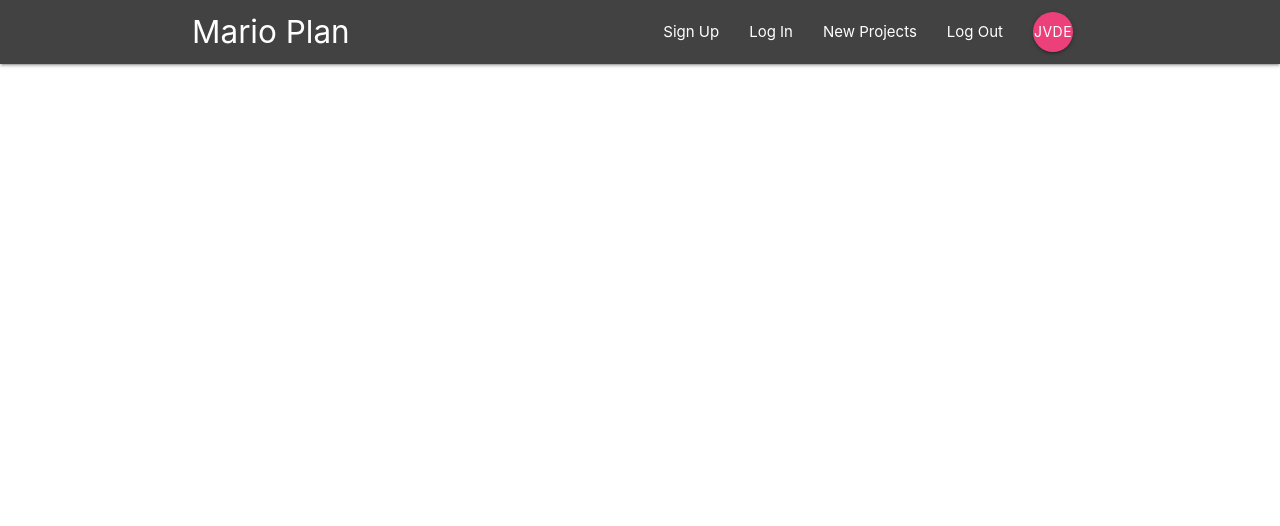
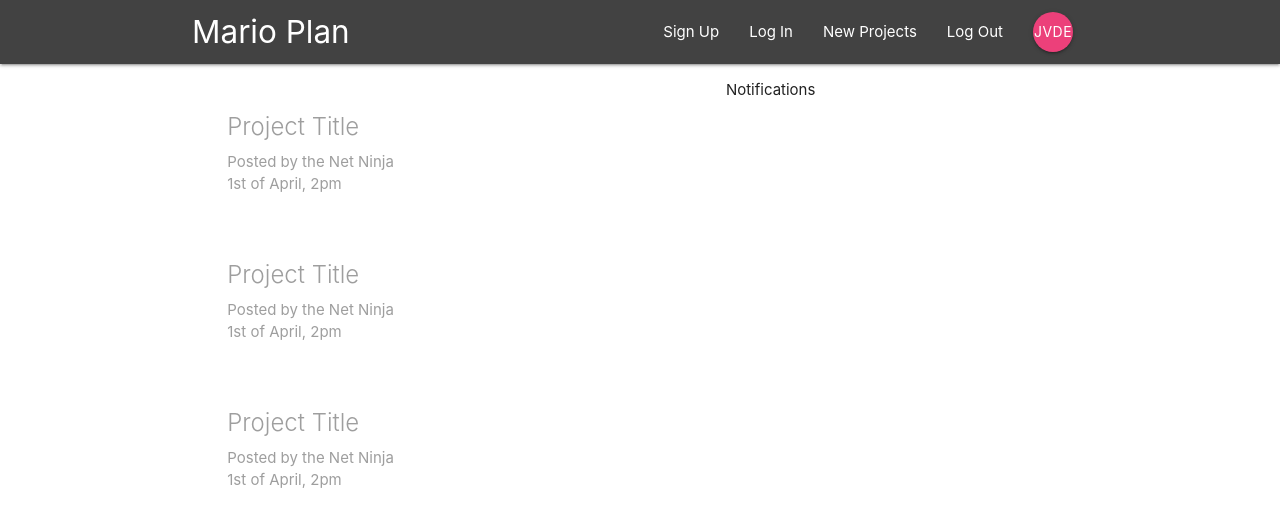
Before and after one commit to janvandenenden/react-firebase, a React (Create React App) app in the folder react-firebase/: page / in a window 1280 px wide. Shown: the top 526 px of the page. Built offline with nearby package versions, Linux system fonts and the light colour scheme.

Commit message:
added dashboard and routes

```diff
--- a/react-firebase/src/App.js
+++ b/react-firebase/src/App.js
@@ -3,9 +3,11 @@
 // Link is your replacement for anchor tags.
 // Route is the conditionally shown component based on matching a path to a URL.
 // Switch returns only the first matching route rather than all matching routes.
-import { BrowserRouter } from 'react-router-dom';
+import { BrowserRouter, Switch, Route } from 'react-router-dom';
 // When we want to use a component that we created we need to import it.
 import Navbar from './components/layout/Navbar.js';
+import Dashboard from './components/dashboard/Dashboard.js';
+// We use a route for the Dashboard as it shouldn't be showed on all pages. The Switch-component ensures that the component is only shown on the first matching route.
 
 class App extends Component {
   render() {
@@ -13,6 +15,9 @@
       <BrowserRouter>
       <div className="App">
         <Navbar />
+        <Switch>
+          <Route path='/' component={Dashboard} />
+        </Switch>
       </div>
       </BrowserRouter>
     );
--- a/react-firebase/src/components/dashboard/Dashboard.js
+++ b/react-firebase/src/components/dashboard/Dashboard.js
@@ -0,0 +1,22 @@
+import React, { Component } from 'react';
+import Notifications from './Notifications';
+import ProjectList from '../projects/ProjectList';
+
+class Dashboard extends Component {
+    render(){
+        return(
+            <div className="dashboard container">
+                <div className="row">
+                    <div className="col s12 m6">
+                        <ProjectList />
+                    </div>
+                    <div className="col s12 m5 offset-m1">
+                        <Notifications />
+                    </div>
+                </div>
+            </div>
+        )
+    }
+}
+
+export default Dashboard;
--- a/react-firebase/src/components/dashboard/Notifications.js
+++ b/react-firebase/src/components/dashboard/Notifications.js
@@ -0,0 +1,11 @@
+import React from 'react';
+
+const Notifications = () => {
+return(
+    <div>
+        <p>Notifications</p>
+    </div>
+)
+}
+
+export default Notifications;
--- a/react-firebase/src/components/projects/ProjectList.js
+++ b/react-firebase/src/components/projects/ProjectList.js
@@ -0,0 +1,36 @@
+import React from 'react';
+
+const ProjectList = () => {
+    return (
+        <div className="project-list section">
+
+        <div className="card z-depth-0 project-summary">
+            <div className="card-content grey-text darken-3">
+                <span className="card-title">Project Title</span>
+                <p>Posted by the Net Ninja</p>
+                <p className="grey-text">1st of April, 2pm</p>
+            </div>
+        </div>
+
+        <div className="card z-depth-0 project-summary">
+            <div className="card-content grey-text darken-3">
+                <span className="card-title">Project Title</span>
+                <p>Posted by the Net Ninja</p>
+                <p className="grey-text">1st of April, 2pm</p>
+            </div>
+        </div>
+
+        <div className="card z-depth-0 project-summary">
+            <div className="card-content grey-text darken-3">
+                <span className="card-title">Project Title</span>
+                <p>Posted by the Net Ninja</p>
+                <p className="grey-text">1st of April, 2pm</p>
+            </div>
+        </div>
+
+
+        </div>
+    )
+};
+
+export default ProjectList
```
